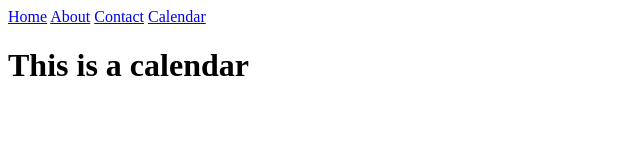
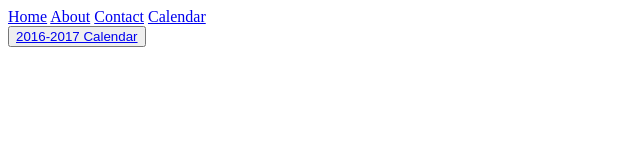
Before and after one commit to Script-Kiddies-LLC/namakprep, a website: page public/calendar.html in a window 1280 px wide. Shown: the whole page, without its empty margins (0-640 px from the left). Drawn offline with Linux system fonts and the light colour scheme.

Commit message:
Created a link to events/modified contact page

```diff
--- a/public/calendar.html
+++ b/public/calendar.html
@@ -12,9 +12,9 @@
 <a href= "index.html" title="Home">Home</a>
 <a href= "about.html" title="About">About</a>
 <a href= "contact.html" title="Contact">Contact</a>
-<a href= "calendar.html" title="Calendar">Calendar</a>
+<a href= "calendar.html" title="Calendar">Calendar</a><br>
+<button onclick><a href= "Calendar.pdf" title="2016-2017 Events">2016-2017 Calendar</a></button>
 
-    <h1>This is a calendar</h1>
 </body>
 
 </html>
```
Also changed, not shown: public/contact.html (+2 -0 lines).
